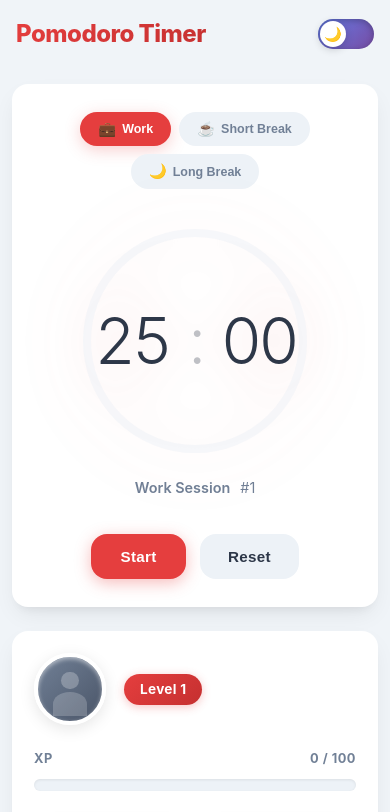
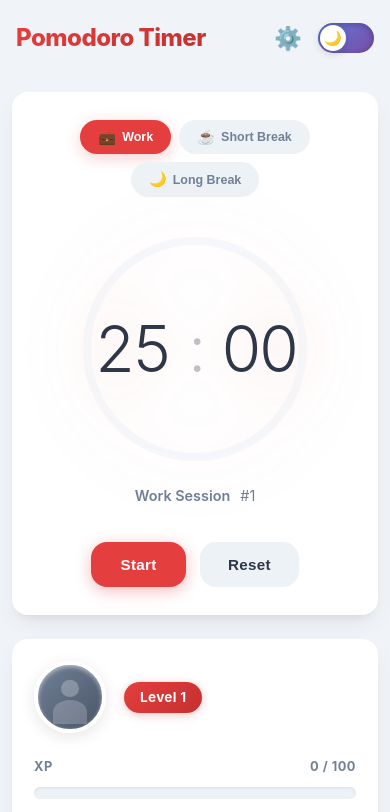
Before and after one commit to Spitether/pomodoro_timer, a plain HTML site: page index.html in a window 390 px wide. Shown: the top 812 px of the page. Drawn offline with Linux system fonts and the light colour scheme.

Commit message:
feat: move settings button to header with theme toggle

```diff
--- a/css/layout.css
+++ b/css/layout.css
@@ -21,6 +21,12 @@ header h1 {
     -webkit-background-clip: text;
     -webkit-text-fill-color: transparent;
     background-clip: text;
+}
+
+.header-controls {
+    display: flex;
+    align-items: center;
+    gap: 8px;
 }
 
 footer {
--- a/index.html
+++ b/index.html
@@ -26,6 +26,10 @@
     <div class="app-container">
         <header>
             <h1>Pomodoro Timer</h1>
+            <div class="header-controls">
+                <button id="settings-btn" class="icon-btn" title="Settings" aria-label="Settings">
+                    <span class="settings-icon">⚙️</span>
+                </button>
                 <button id="theme-toggle" class="theme-toggle-switch" title="Toggle Dark Mode" aria-label="Toggle Dark Mode" aria-pressed="false">
                     <span class="theme-toggle-track">
                         <span class="theme-toggle-thumb">
@@ -33,6 +37,7 @@
                         </span>
                     </span>
                 </button>
+            </div>
         </header>
 
         <main>
@@ -298,11 +303,7 @@
             </section>
         </main>
 
-        <footer>
-            <button id="settings-btn" class="icon-btn" title="Settings" aria-label="Settings">
-                <span class="settings-icon">⚙️</span>
-            </button>
-        </footer>
+        <footer></footer>
     </div>
 
     <!-- Settings Modal -->
```
Lines whose indentation alone changed are shown as unchanged.
